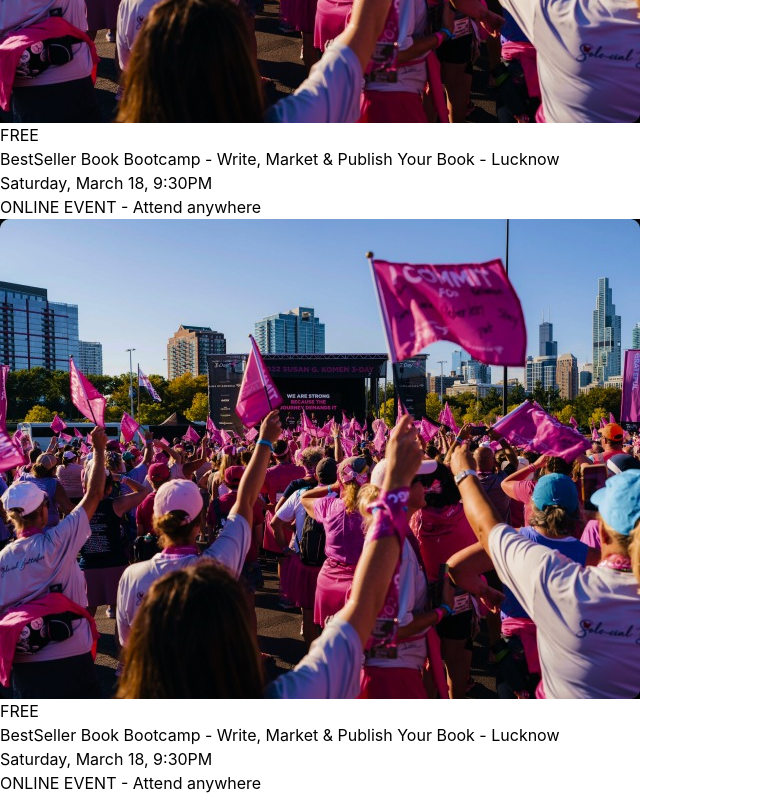
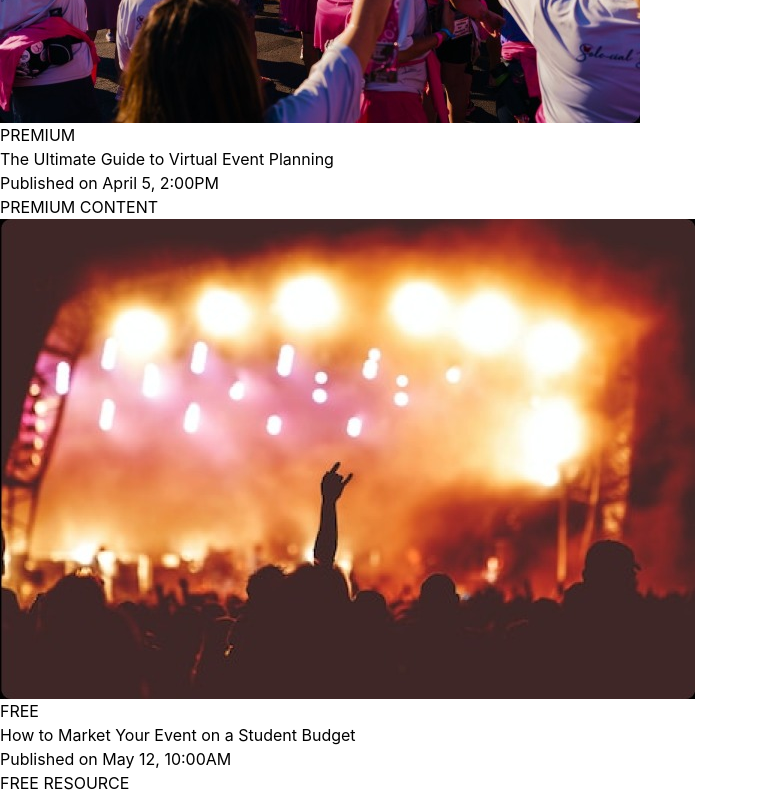
Before and after one commit to mdumar1107/Event, a React (Create React App) app in the folder react_js_frontend/: page / in a window 1280 px wide. Shown: the part 6200-6998 px from the top of the page, without its empty margins (0-758 px from the left). Built offline with nearby package versions, Linux system fonts and the light colour scheme; no server answers.

Commit message:
our blogs

```diff
--- /dev/null
+++ b/react_js_frontend/src/Components/BlogPage.js
@@ -0,0 +1,100 @@
+import React from 'react';
+import { useParams } from 'react-router-dom';
+import Header from '../Components/Header';
+import Footer from '../Components/Footer';
+
+const blogs = {
+  1: {
+    title: "10 Tips for Organizing Successful College Events",
+    image: "/img2.jpg",
+    date: "March 18, 2023",
+    content: `
+      <p>Organizing college events can be challenging but rewarding. Here are our top 10 tips:</p>
+      <ol>
+        <li>Start planning at least 3 months in advance</li>
+        <li>Create a detailed budget and stick to it</li>
+        <li>Form a reliable organizing committee</li>
+        <li>Leverage social media for promotion</li>
+        <li>Partner with local businesses for sponsorships</li>
+        <li>Have backup plans for everything</li>
+        <li>Engage student groups for participation</li>
+        <li>Collect feedback for future improvements</li>
+        <li>Document the event thoroughly</li>
+        <li>Celebrate your team's success afterward</li>
+      </ol>
+      <p>Following these tips will help ensure your next college event is a hit!</p>
+    `
+  },
+  2: {
+    title: "The Ultimate Guide to Virtual Event Planning",
+    image: "/img1.jpg",
+    date: "April 5, 2023",
+    content: `
+      <p>Virtual events have become essential in today's digital world. Here's how to make yours stand out:</p>
+      <h3>Choosing the Right Platform</h3>
+      <p>Consider Zoom for smaller gatherings, or platforms like Hopin for larger conferences with breakout rooms.</p>
+      <h3>Engagement Strategies</h3>
+      <p>Use polls, Q&A sessions, and virtual networking opportunities to keep attendees engaged.</p>
+      <h3>Technical Considerations</h3>
+      <p>Always do a tech run-through, provide clear joining instructions, and have IT support available.</p>
+    `
+  },
+  3: {
+    title: "How to Market Your Event on a Student Budget",
+    image: "/img1.jpg",
+    date: "May 12, 2023",
+    content: `
+      <p>You don't need a big budget to effectively market your event. Try these cost-effective strategies:</p>
+      <h3>Leverage Free Social Media</h3>
+      <p>Create shareable content and use relevant hashtags to increase visibility.</p>
+      <h3>Partner with Campus Influencers</h3>
+      <p>Student leaders and popular professors can help spread the word.</p>
+      <h3>Use Eye-Catching Posters</h3>
+      <p>Place them strategically in high-traffic areas around campus.</p>
+      <h3>Word of Mouth</h3>
+      <p>Encourage committee members to personally invite friends and classmates.</p>
+    `
+  }
+};
+
+const BlogPage = () => {
+  const { id } = useParams();
+  const blog = blogs[id];
+
+  if (!blog) {
+    return <div>Blog not found</div>;
+  }
+
+  return (
+    <div className="font-sans bg-background">
+      <Header />
+
+      <div className="max-w-[1200px] mx-auto py-12 px-4">
+        <article className="bg-white rounded-xl shadow-lg overflow-hidden">
+          {/* Blog Header */}
+          <div className="relative w-full h-96">
+            <img
+              src={blog.image}
+              alt={blog.title}
+              className="w-full h-full object-cover"
+            />
+          </div>
+
+          {/* Blog Content */}
+          <div className="p-8">
+            <h1 className="text-3xl font-bold mb-4">{blog.title}</h1>
+            <p className="text-gray-600 mb-6">Published on {blog.date}</p>
+            <div
+              className="prose max-w-none"
+              dangerouslySetInnerHTML={{ __html: blog.content }}
+            />
+          </div>
+        </article>
+      </div>
+
+      <Footer />
+    </div>
+  );
+};
+
+export default BlogPage;
--- a/react_js_frontend/src/Components/HomePage.js
+++ b/react_js_frontend/src/Components/HomePage.js
@@ -265,39 +265,61 @@ const HomePage = () => {
     </h2>
   </div>
 
-  {/* Event Grid (2 Rows, 3 Columns) */}
+  {/* Blog Grid (3 Columns) */}
   <div className="grid grid-cols-1 sm:grid-cols-2 md:grid-cols-3 gap-6 w-full max-w-[1200px] mx-auto px-0">
     {[
-        { id: 1, image: "/img2.jpg" },
-        { id: 2, image: "/img1.jpg" },
-        { id: 3, image: "/img1.jpg" },
-      ].map((event) => (
-        <div key={event.id} className="bg-white shadow-lg rounded-xl overflow-hidden p-5">
+      {
+        id: 1,
+        image: "/img2.jpg",
+        title: "10 Tips for Organizing Successful College Events",
+        date: "March 18, 9:30PM",
+        type: "FREE"
+      },
+      {
+        id: 2,
+        image: "/img1.jpg",
+        title: "The Ultimate Guide to Virtual Event Planning",
+        date: "April 5, 2:00PM",
+        type: "PREMIUM"
+      },
+      {
+        id: 3,
+        image: "/img3.jpg", // Make sure you have img3.jpg in your public folder
+        title: "How to Market Your Event on a Student Budget",
+        date: "May 12, 10:00AM",
+        type: "FREE"
+      }
+    ].map((blog) => (
+      <Link to={`/blog/${blog.id}`} key={blog.id} className="hover:shadow-xl transition-shadow duration-300">
+        <div className="bg-white shadow-lg rounded-xl overflow-hidden p-5 h-full">
           {/* Image Container */}
           <div className="relative w-full flex justify-center">
             <img
-              src={event.image}
-              alt={`Event ${event.id}`}
+              src={blog.image}
+              alt={`Blog ${blog.id}`}
               className="w-full h-[240px] object-cover rounded-lg"
             />
-            <span className="absolute top-2 left-2 bg-white text-primary text-xs font-semibold px-2 py-1 rounded">
-              FREE
+            <span className={`absolute top-2 left-2 text-xs font-semibold px-2 py-1 rounded ${
+              blog.type === "FREE" ? "bg-white text-primary" : "bg-primary text-white"
+            }`}>
+              {blog.type}
             </span>
           </div>
 
-          {/* Event Content (Kept Inside the Card) */}
+          {/* Blog Content */}
           <div className="mt-4 text-left space-y-2">
             <h3 className="text-md font-semibold leading-tight text-black">
-              BestSeller Book Bootcamp - Write, Market & Publish Your Book - Lucknow
+              {blog.title}
             </h3>
             <p className="text-xs font-medium text-primary leading-[2.5]">
-              Saturday, March 18, 9:30PM
+              Published on {blog.date}
             </p>
             <p className="text-xs text-gray-600">
-              ONLINE EVENT - Attend anywhere
+              {blog.type === "FREE" ? "FREE RESOURCE" : "PREMIUM CONTENT"}
             </p>
           </div>
         </div>
+      </Link>
     ))}
   </div>
 </section>
--- a/react_js_frontend/src/index.js
+++ b/react_js_frontend/src/index.js
@@ -19,6 +19,7 @@ import DashEvents from './Components/DashEvents'; // Import the Dashboard compon
 import ForgotPassword from './Components/ForgotPassword';
 import ResetPassword from   './Components/ResetPassword';
 import EventDetails from './Components/EventDetails';
+import BlogPage from './Components/BlogPage'; // Import the BlogPage component
 
 import reportWebVitals from './reportWebVitals';
 
@@ -48,6 +49,7 @@ root.render(
         <Route path="/forgot-password" element={<ForgotPassword />} />
         <Route path="/reset-password/:token" element={<ResetPassword />} />
         <Route path="/event/:id" element={<EventDetails />} />
+        <Route path="/blog/:id" element={<BlogPage />} />
       </Routes>
     </Router>
   </React.StrictMode>
```
Lines whose indentation alone changed are shown as unchanged.
